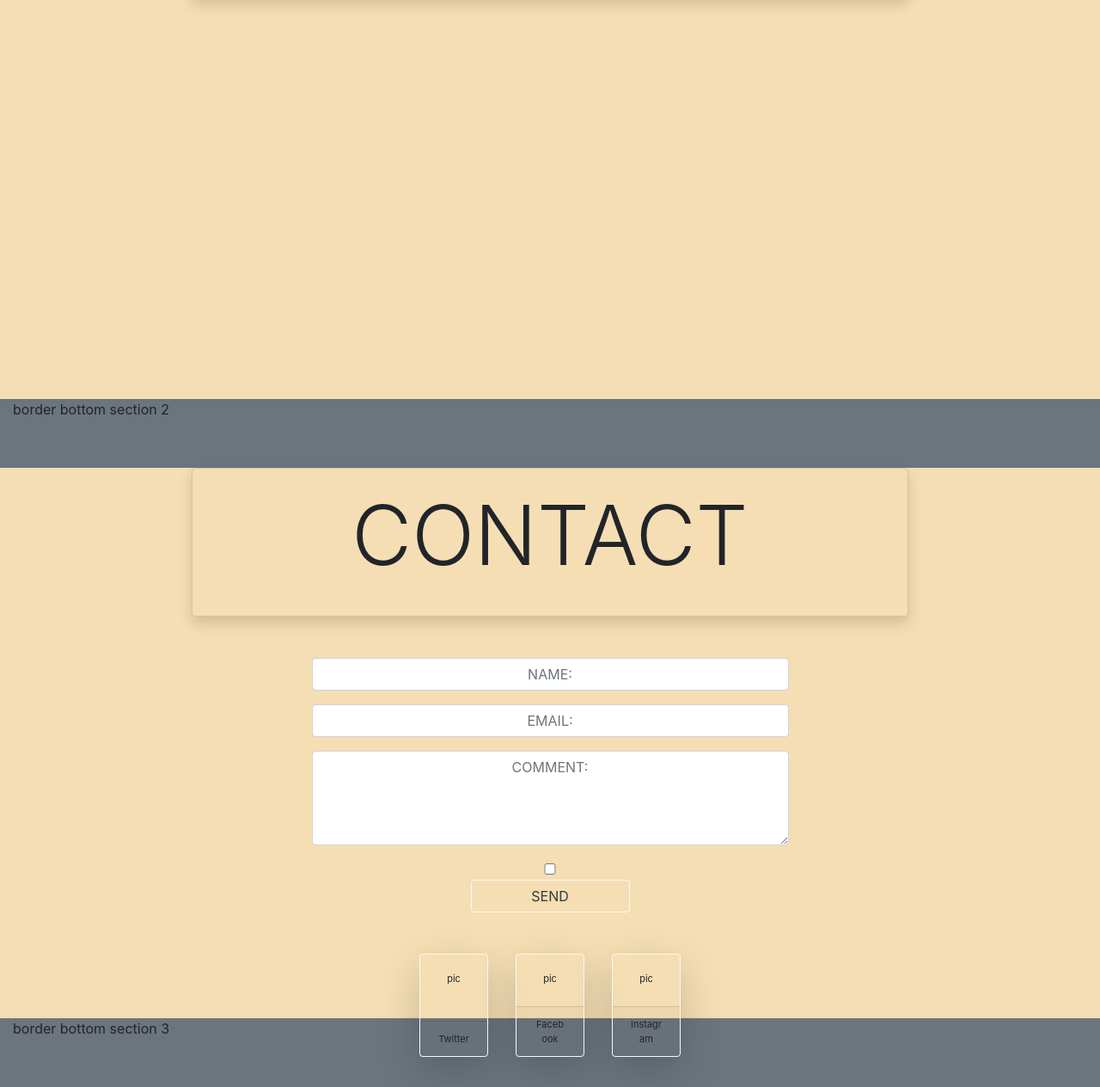
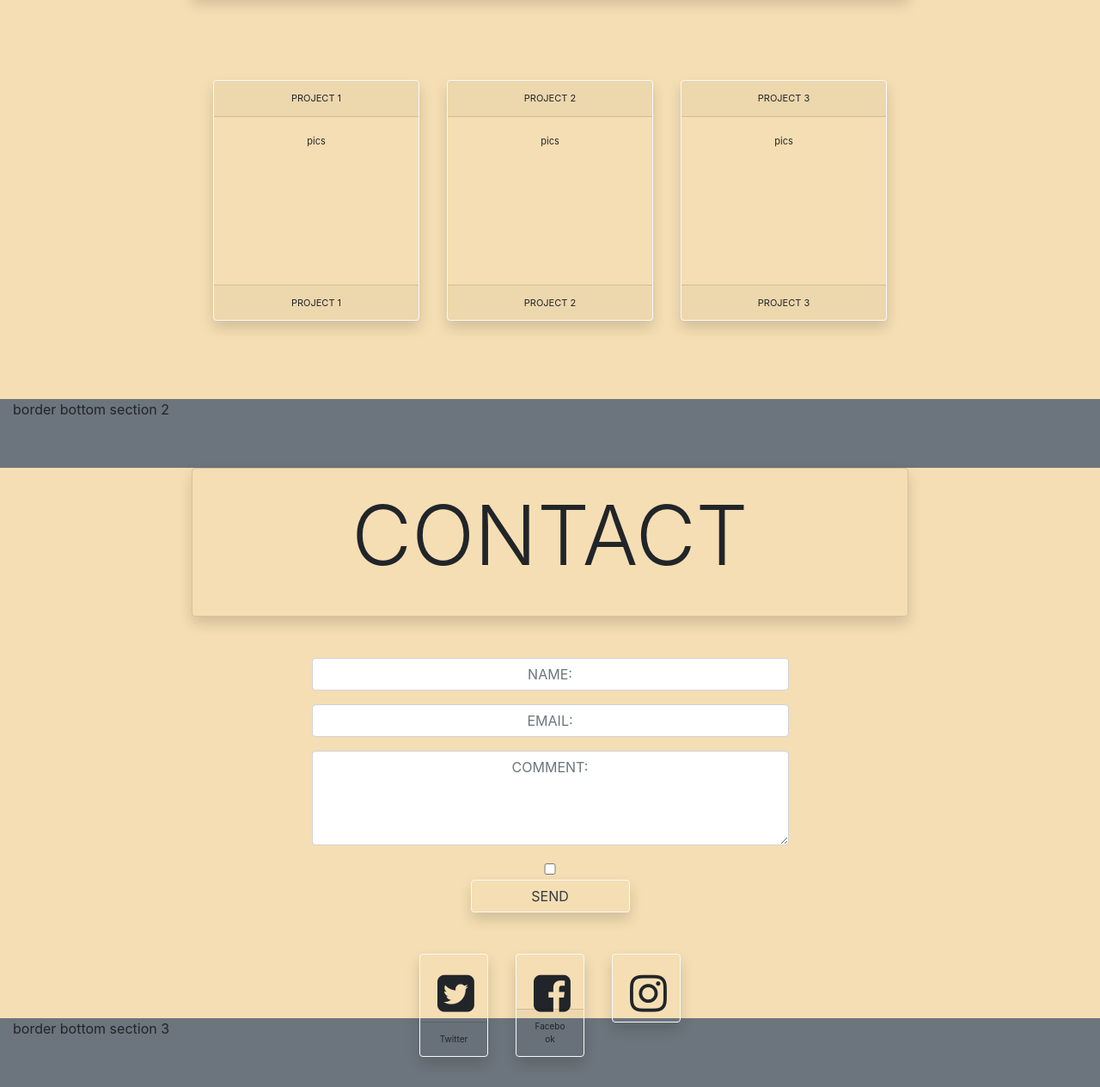
Before and after one commit to KcRaulston/PortfolioProject, a website: page cardtest.html in a window 1280 px wide. Shown: the part 1936-3200 px from the top of the page at 86% size. Drawn offline with nearby package versions, Linux system fonts and the light colour scheme.

Commit message:
layout complete

```diff
--- a/cardtest.html
+++ b/cardtest.html
@@ -6,6 +6,7 @@
     <meta name="viewport" content="width=device-width, initial-scale=1.0">
 
     <link rel="stylesheet" href="node_modules/bootstrap/dist/css/bootstrap.min.css" />
+    <link rel="stylesheet" href="node_modules/font-awesome/css/font-awesome.min.css" />
     <title>Document</title>
 
     <style>
@@ -63,7 +64,7 @@
     border section 1 top
 </div>
 
-<!--SECTION 1-->
+<!--ABOUTME-->
 <div class="container-fluid "style="height:80vh;">
     <!--ABOUTME TITLE-->
     <div class="card text-center bg-transparent mt-auto col-8 offset-2 shadow">
@@ -71,6 +72,18 @@
             <p class="display-1 text-center">ABOUT ME</p>
         </div>
     </div>
+
+    <br><br><br>
+    <!--ABOUT ME INFO BOX-->
+    <div class="row justify-content-center text-center" style="font-size: 11px;">
+        <div class="card bg-transparent shadow border-light mx-3" style="width: 100vh; height: 45vh;">
+            <div class="card-header">PROJECT 1</div>
+            <div class="card-body">
+                pics
+            </div>
+        </div>
+    </div>
+
 </div>
 
 <!--BORDER BOTTOM SECTION 1-->
@@ -84,21 +97,48 @@
     border
 </div>
 
-<!--SECTION 2-->
+<!--PROJECTS-->
 <div class="container-fluid"style="height:80vh;">
     <!--PROJECTS TITLE-->
     <div class="card text-center bg-transparent mt-auto col-8 offset-2 shadow">
         <div class="card-body">
-            <p class="display-1 text-center">PROJECTS</p>
+            <p class="display-1 text-center ">PROJECTS</p>
         </div>
     </div>
+
+    <br><br><br><br>
+
+    <div class="row justify-content-center text-center" style="font-size: 11px;">
+        <div class="card bg-transparent shadow border-light mx-3" style="width: 30vh; height: 35vh;">
+            <div class="card-header">PROJECT 1</div>
+            <div class="card-body">
+                pics
+            </div>
+            <div class="card-footer">PROJECT 1</div>
+        </div>
+        <div class="card bg-transparent shadow border-light mx-3" style="width: 30vh; height: 35vh;">
+            <div class="card-header">PROJECT 2</div>
+            <div class="card-body">
+                pics
+            </div>
+            <div class="card-footer">PROJECT 2</div>
+        </div>
+        <div class="card bg-transparent shadow border-light mx-3" style="width: 30vh; height: 35vh;">
+            <div class="card-header">PROJECT 3</div>
+            <div class="card-body">
+                    pics
+            </div>
+            <div class="card-footer">PROJECT 3</div>
+        </div>
+    </div>
+
 </div>
 
 <!--BORDER BOTTOM SECTION 2-->
 <div class="container-fluid bg-secondary"style="height:10vh;">
     border bottom section 2
 </div>
-<!--SECTION 3-->
+<!--CONTACT-->
 <div id="section3"></div>
 <div class="container-fluid"style="height:80vh;">
     <!--CONTACT TITLE-->
@@ -113,21 +153,30 @@
             <input class="col-6 offset-3 text-center mb-3 form-control" type="text" placeholder="EMAIL:">
             <textarea class="col-6 offset-3 text-center mb-3 form-control" rows="4" placeholder="COMMENT:"></textarea>
             <input class="col" type="checkbox" required="true">
-            <button class="col-2 offset-5 btn btn-outline-light text-dark mb-5">SEND</button>
+            <button class="col-2 offset-5 btn btn-outline-light text-dark mb-5 shadow">SEND</button>
 
             <!--SOCIAL LINKS-->
-            <div class="row justify-content-center text-center" style="font-size: 11px;">
-                <div class="card bg-transparent shadow-lg border-light mx-3" style="width: 10vh; height: 15vh;">
-                    <div class="card-body">pic</div>
+            <div class="row justify-content-center text-center" style="font-size: 10px;">
+                <!--TWITTER-->
+                <div class="card bg-transparent shadow border-light mx-3" style="width: 10vh; height: 15vh;">
+                    <div class="card-body">
+                        <i class="fa fa-twitter-square fa-5x"></i>
+                    </div>
                     <div class="card-footer">Twitter</div>
                 </div>
-                <div class="card bg-transparent shadow-lg border-light mx-3" style="width: 10vh; height: 15vh;">
-                    <div class="card-body">pic</div>
+                <!--FACEBOOK-->
+                <div class="card bg-transparent shadow border-light mx-3" style="width: 10vh; height: 15vh;">
+                    <div class="card-body">
+                        <i class="fa fa-facebook-square fa-5x"></i>
+                    </div>
                     <div class="card-footer">Facebook</div>
                 </div>
-                <div class="card bg-transparent shadow-lg border-light mx-3" style="width: 10vh; height: 15vh;">
-                    <div class="card-body">pic</div>
-                    <div class="card-footer">Instagram</div>
+                <!--INSTAGRAM-->
+                <div class="card bg-transparent shadow border-light mx-3" style="width: 10vh; height: 10vh;">
+                    <div class="card-body">
+                        <i class="fa fa-instagram fa-5x"></i>
+                    </div>
+
                 </div>
             </div>
 
--- a/package.json
+++ b/package.json
@@ -23,6 +23,7 @@
   },
   "dependencies": {
     "bootstrap": "^4.5.2",
+    "font-awesome": "^4.7.0",
     "jquery": "^3.5.1",
     "popper.js": "^1.16.1"
   }
```
Also changed, not shown: 1 other file.
